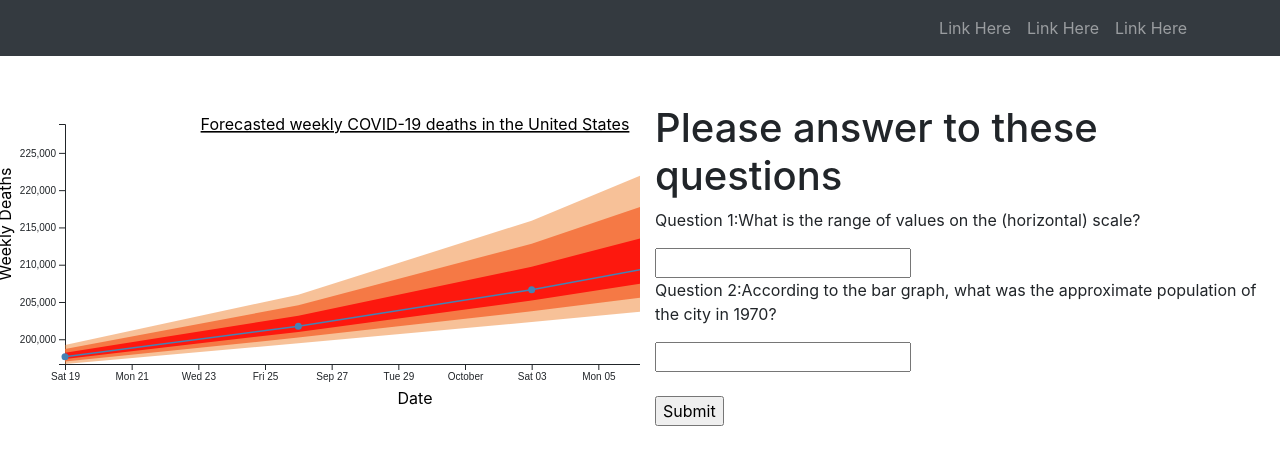
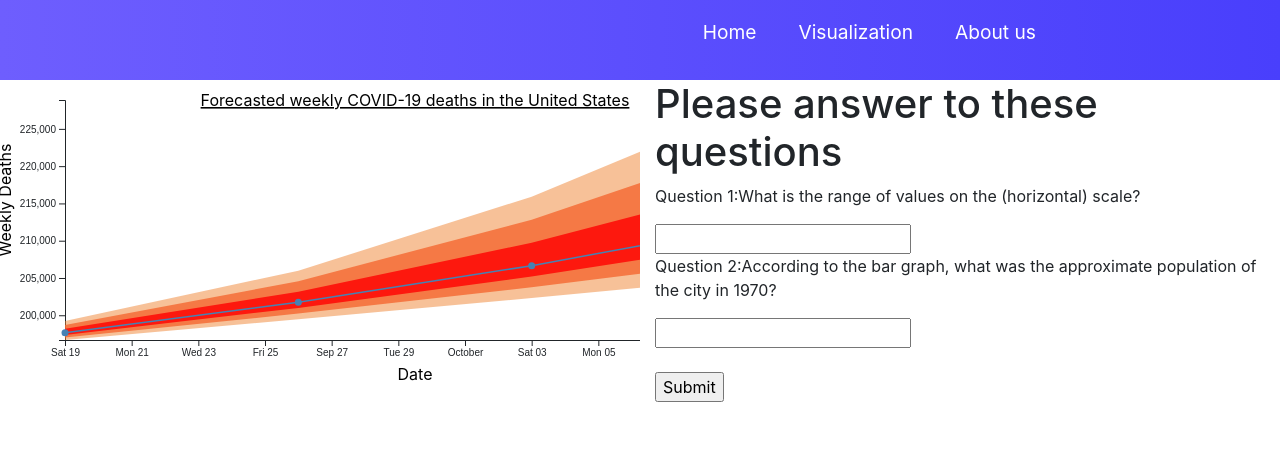
Before and after one commit to amirradman/cmpe295A, a React (Create React App) app in the folder client/: page / in a window 1280 px wide. Shown: the top 464 px of the page. Built offline with nearby package versions, Linux system fonts and the light colour scheme.

Commit message:
added navbar

```diff
--- a/client/src/App.js
+++ b/client/src/App.js
@@ -1,5 +1,5 @@
 import React from 'react';
-import AppNavbar from './components/AppNavbar'
+import Navbar from './components/Navbar/Navbar';
 import GradientCI from './components/GradientCI'
 // import GaussianLines from './components/GaussianLines';
 import 'bootstrap/dist/css/bootstrap.min.css'
@@ -11,17 +11,17 @@ function App() {
   return (
     <div>
       <div className="App">
-        <AppNavbar></AppNavbar>
+        <Navbar></Navbar>
       </div>
       <div>
-        <div class="row">
-          <div class="col-md-6">
-            <div class="row Test" >
+        <div className="row">
+          <div className="col-md-6">
+            <div className="row Test" >
               <GradientCI />
             </div>
           </div>
 
-          <div class="col-md-6">
+          <div className="col-md-6">
             <Questions />
           </div>
 
@@ -31,8 +31,8 @@ function App() {
 
 
 
-        <div class="row">
-          <div class="mx-auto">
+        <div className="row">
+          <div className="mx-auto">
             {/* <GaussianLines /> */}
           </div>
         </div>
--- /dev/null
+++ b/client/src/components/Navbar/MenuItems.js
@@ -0,0 +1,17 @@
+export const MenuItems = [
+    {
+        title: "Home",
+        url: "#",
+        cName: "nav-links"
+    },
+    {
+        title: "Visualization",
+        url: "#",
+        cName: "nav-links"
+    },
+    {
+        title: "About us",
+        url: "#",
+        cName: "nav-links"
+    },
+]
--- /dev/null
+++ b/client/src/components/Navbar/Navbar.css
@@ -0,0 +1,87 @@
+.NavbarItems{
+    background: linear-gradient(90deg, rgb(110, 94, 254) 0%, rgba(73,63,252,1) 100%);
+    height: 80px;
+    display: flex;
+    justify-content: center;
+    align-items: center;
+    font-size: 1.2rem;
+}
+
+.nav-menu{
+    display: grid;
+    grid-template-columns: repeat(5, auto);
+    grid-gap: 10px;
+    list-style: none;
+    text-align: center;
+    width: 70vw;
+    justify-content: end;
+    margin-right: 2rem;
+}
+
+.nav-links {
+    color: white;
+    text-decoration: none;
+    padding: 0.5rem 1rem;
+}
+
+.nav-links:hover {
+    background-color: #6d76f7;
+    border-radius: 4px;
+    transition: all 0.2s ease-out;
+}
+
+.fa-bars {
+    color: #fff
+}
+
+.menu-icon {
+    display: none;
+}
+
+@media screen and (max-width: 960px){
+    .NavbarItems{
+        position: relative;
+    }
+
+    .nav-menu {
+        display: flex;
+        flex-direction: column;
+        width: 100%;
+        height: 500px;
+        position: absolute;
+        top: 80px;
+        left: -100%;
+        opacity: 1;
+        transition: all 0.5s ease;
+    }
+
+    .nav-menu.active {
+          background: #666Bf4;
+          left: 0;
+          opacity: 1;
+          transition: all 0.5s ease;
+          z-index: 1;
+    }
+
+    .nav-links {
+        text-align: center;
+        padding: 2rem;
+        width: 100%;
+        display: table;
+    }
+
+    .nav-links:hover{
+        background-color: #7577fa;
+        border-radius: 0;
+    }
+
+    .menu-icon {
+        display: block;
+        position: absolute;
+        top: 0;
+        right: 0;
+        transform: translate(-100%, 60%);
+        font-size: 1.8rem;
+        cursor: pointer ;
+    }
+}
--- /dev/null
+++ b/client/src/components/Navbar/Navbar.js
@@ -0,0 +1,34 @@
+import React, { Component } from 'react';
+import { MenuItems } from './MenuItems';
+import './Navbar.css';
+
+class Navbar extends Component{
+    state = { clicked: false }
+
+    handleClick = () => {
+        this.setState({clicked: !this.state.clicked})
+    }
+
+    render(){
+        return(
+            <nav className="NavbarItems">
+                <div className="menu-icon" onClick={this.handleClick}>
+                    <i className={this.state.clicked ?'fas fa-times' : 'fas fa-bars'}></i>
+                </div>
+                <ul className={this.state.clicked ? 'nav-menu active' : 'nav-menu'}>
+                    {MenuItems.map((item,index)=>{
+                        return(
+                            <li key={index}>
+                                <a className={item.cName} href={item.url}>
+                                    {item.title}
+                                </a>
+                            </li>
+                        )
+                    })}
+                </ul>
+            </nav>
+        )
+    }
+}
+
+export default Navbar;
```
